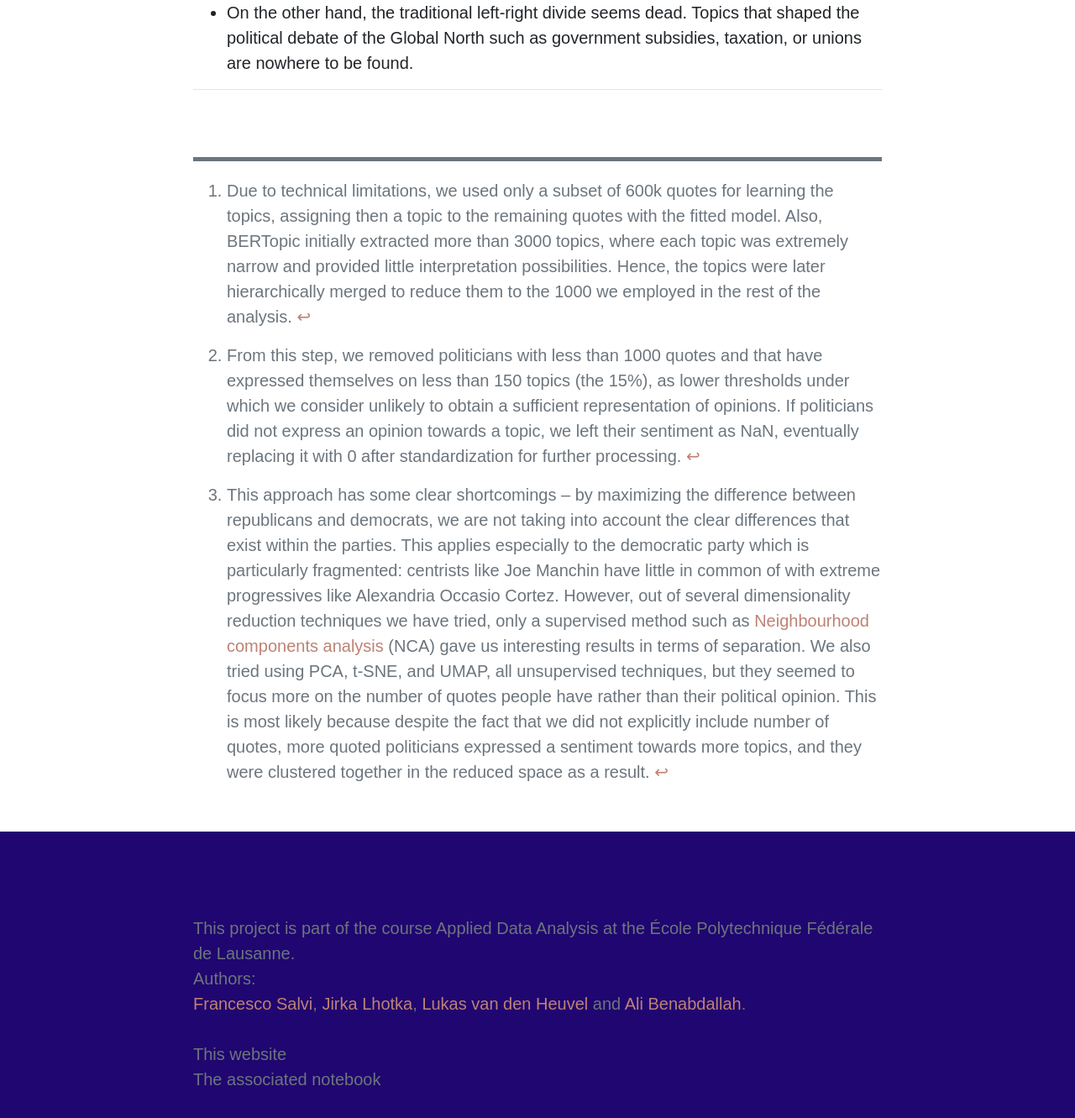
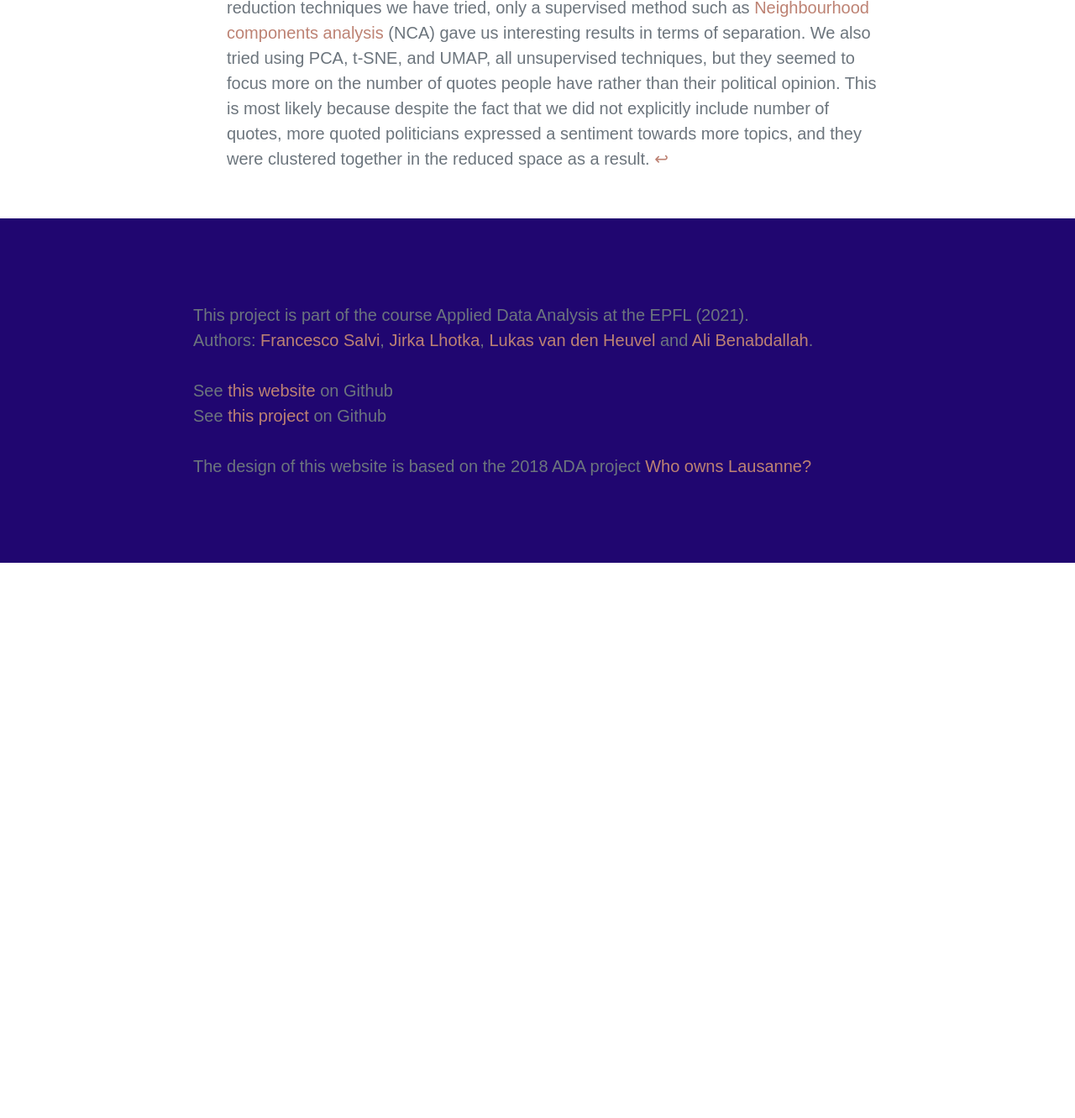
Before and after one commit to the-political-compass/data-driven-political-compass, a Jekyll site: the page built from index.md, in a window 1280 px wide and 1400 px high, scrolled down 9424 px. Shown: the top 1331 px of the window at 84% size. Built offline with Jekyll 4.4.1, drawn with Linux system fonts in a browser that asks for light colours; some web fonts are replaced; our own code applies the rules of GitHub Pages for plain Markdown files; after the commit the page ends 10094 px from its top, so only the background shows below that; some of the changed text lies outside the part shown.

Commit message:
Update data story

```diff
--- a/_config.yml
+++ b/_config.yml
@@ -14,7 +14,7 @@
 # You can create any custom variable you would like, and they will be accessible
 # in the templates via {{ site.myvariable }}.
 
-title: The Political Compass
+title: A data-driven Political Compass
 description: >- # this means to ignore newlines until "baseurl:"
   What does the modern political debate look like?
 baseurl: "/" # the subpath of your site, e.g. /blog
--- a/_layouts/default.html
+++ b/_layouts/default.html
@@ -55,26 +55,21 @@
       <div class="container">
         <div class="row">
           <div class="col-12">
-            This project is part of the course Applied Data Analysis at the École Polytechnique Fédérale de Lausanne.<br>
+            This project is part of the course Applied Data Analysis at the EPFL (2021).<br>
             Authors:
-            <br />
             <a href="https://github.com/frasalvi">Francesco Salvi</a>,
             <a href="https://github.com/jirkalhotka">Jirka Lhotka</a>,
             <a href="https://github.com/lukasvandenheuvel">Lukas van den Heuvel</a> and
             <a href="https://github.com/AlianBenabdallah">Ali Benabdallah</a>.
 
             <br /><br />
-            <a
-              class="text-secondary"
-              href="https://github.com/the-political-compass/the-political-compass">
-              This website
-            </a>
+            See <a href="https://github.com/the-political-compass/the-political-compass">this website</a> on Github
             <br />
-            <a
-              class="text-secondary"
-              href="https://github.com/epfl-ada/ada-2021-project-alan">
-              The associated notebook
-            </a>
+            See <a href="https://github.com/epfl-ada/ada-2021-project-alan">this project</a> on Github
+
+          <br /><br />
+          The design of this website is based on the 2018 ADA project <a href="https://github.com/who-owns-lausanne/who-owns-lausanne.github.io">Who owns Lausanne?</a>
+
           </div>
         </div>
       </div>
--- a/assets/css/main.scss
+++ b/assets/css/main.scss
@@ -115,7 +115,7 @@
     @include media-breakpoint-up(sm) { font-size: 4.5em; }
     @include media-breakpoint-up(md) { font-size: 6em; }
     @include media-breakpoint-up(lg) { font-size: 6.5em; }
-    @include media-breakpoint-up(xl) { font-size: 8em; }
+    @include media-breakpoint-up(xl) { font-size: 6em; }
 
     line-height: 0.9;
     font-weight: bold;
```
Also changed, not shown: index.md (+1 -3 lines).
